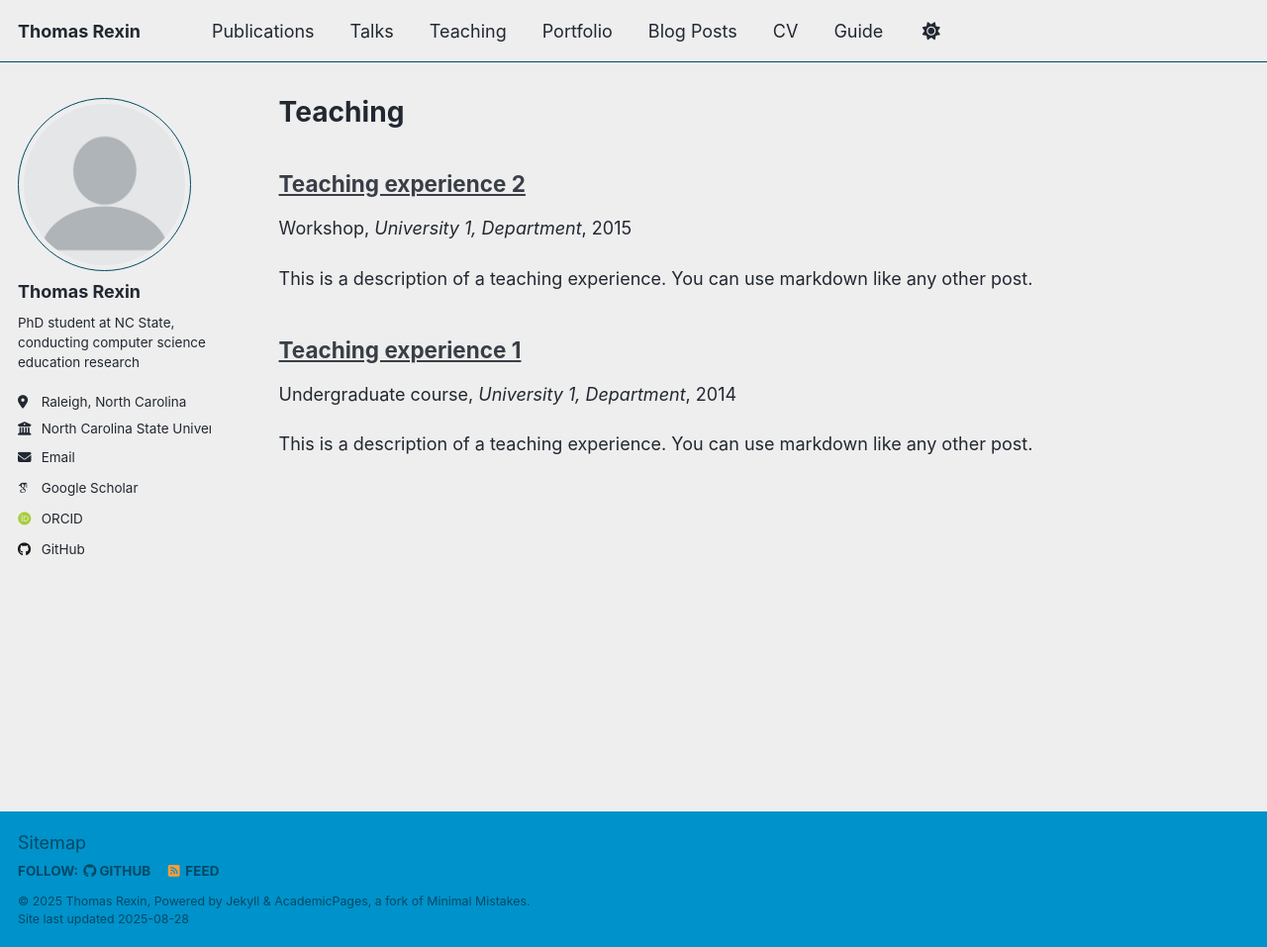
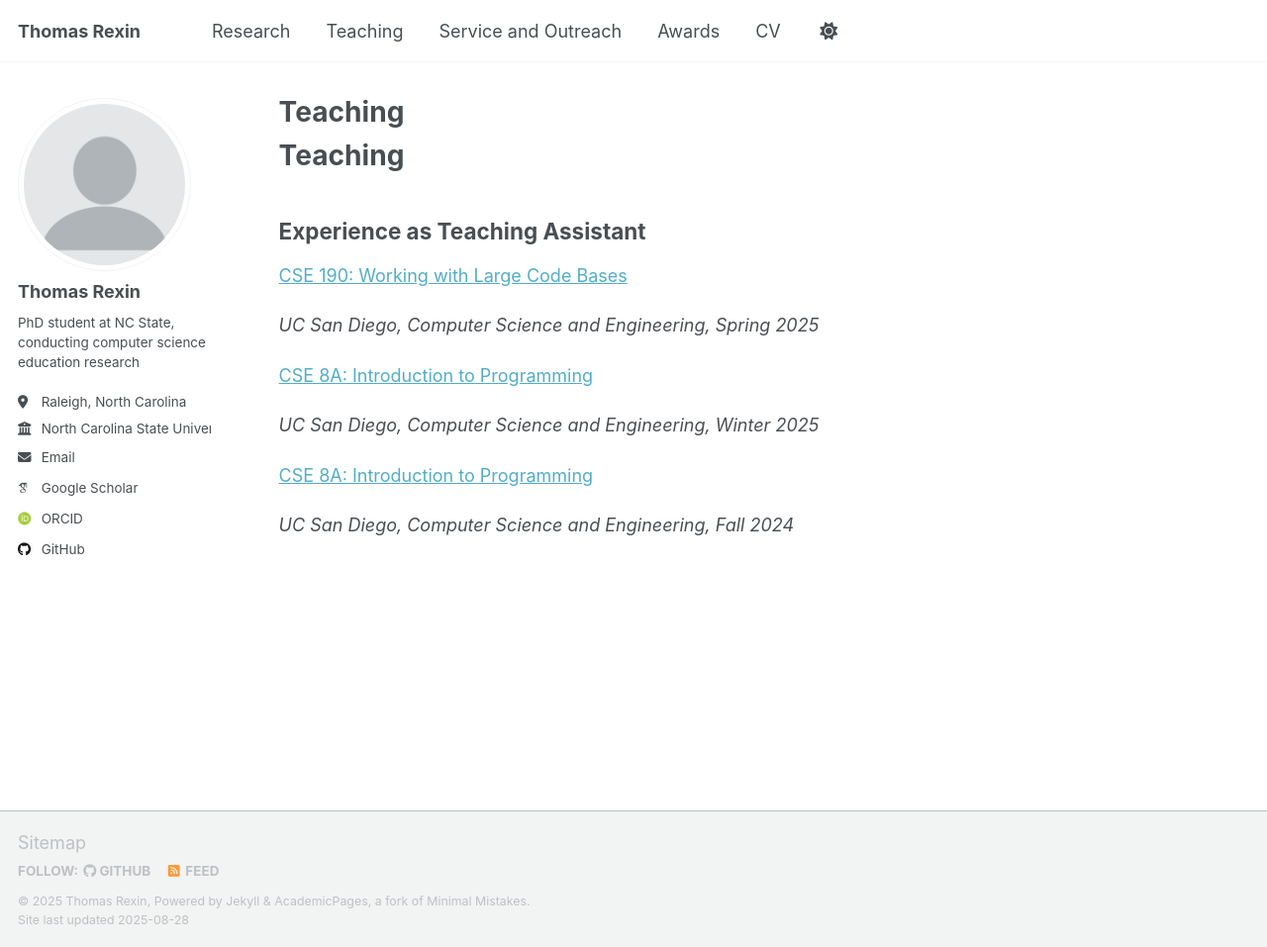
Before and after one commit to thomasrexin/thomasrexin.github.io, a Jekyll site: the page built from _pages/teaching.md, in a window 1280 px wide and 957 px high. Shown: the whole window at 99% size. Built offline with Jekyll 4.4.1, drawn with Linux system fonts in a browser that asks for light colours; some web fonts are replaced; a script that is not in the unit is left out.

Commit message:
adding updated sections

```diff
--- a/_config.yml
+++ b/_config.yml
@@ -8,7 +8,7 @@
 
 # Basic Site Settings
 locale                   : "en-US"
-site_theme               : "air" # Currently available options are "default", "air"
+site_theme               : "default" # Currently available options are "default", "air"
 title                    : "Thomas Rexin"
 title_separator          : "-"
 name                     : &name "Thomas Rexin"
--- a/_data/navigation.yml
+++ b/_data/navigation.yml
@@ -8,26 +8,17 @@
 #      Markdown formatted page while the second is generated using JSON.
 
 main:
-  - title: "Publications"
-    url: /publications/
-
-  - title: "Talks"
-    url: /talks/
+  - title: "Research"
+    url: /research/
 
   - title: "Teaching"
     url: /teaching/
 
-  - title: "Portfolio"
-    url: /portfolio/
+  - title: "Service and Outreach"
+    url: /service/
 
-  - title: "Blog Posts"
-    url: /year-archive/
+  - title: "Awards"
+    url: /awards/
 
   - title: "CV"
     url: /cv/
-
-  # - title: "CV"
-  #   url: /cv-json/
-
-  - title: "Guide"
-    url: /markdown/
--- a/_pages/cv.md
+++ b/_pages/cv.md
@@ -9,56 +9,4 @@ redirect_from:
 
 {% include base_path %}
 
-Education
-======
-* Ph.D in Version Control Theory, GitHub University, 2018 (expected)
-* M.S. in Jekyll, GitHub University, 2014
-* B.S. in GitHub, GitHub University, 2012
-
-Work experience
-======
-* Spring 2024: Academic Pages Collaborator
-  * GitHub University
-  * Duties includes: Updates and improvements to template
-  * Supervisor: The Users
-
-* Fall 2015: Research Assistant
-  * GitHub University
-  * Duties included: Merging pull requests
-  * Supervisor: Professor Hub
-
-* Summer 2015: Research Assistant
-  * GitHub University
-  * Duties included: Tagging issues
-  * Supervisor: Professor Git
-
-Skills
-======
-* Skill 1
-* Skill 2
-  * Sub-skill 2.1
-  * Sub-skill 2.2
-  * Sub-skill 2.3
-* Skill 3
-
-Publications
-======
-  <ul>{% for post in site.publications reversed %}
-    {% include archive-single-cv.html %}
-  {% endfor %}</ul>
-
-Talks
-======
-  <ul>{% for post in site.talks reversed %}
-    {% include archive-single-talk-cv.html  %}
-  {% endfor %}</ul>
-
-Teaching
-======
-  <ul>{% for post in site.teaching reversed %}
-    {% include archive-single-cv.html %}
-  {% endfor %}</ul>
-
-Service and leadership
-======
-* Currently signed in to 43 different slack teams
+<iframe src="../files/cv.pdf" width="100%" height="600px"></iframe>
--- /dev/null
+++ b/_pages/teaching.md
@@ -0,0 +1,24 @@
+---
+layout: archive
+title: "Teaching"
+permalink: /teaching/
+author_profile: true
+---
+
+{% include base_path %}
+
+# Teaching
+
+## Experience as Teaching Assistant
+
+[CSE 190: Working with Large Code Bases](../files/spring25reviews.pdf)
+
+_UC San Diego, Computer Science and Engineering, Spring 2025_
+
+[CSE 8A: Introduction to Programming](../files/winter25reviews.pdf)
+
+_UC San Diego, Computer Science and Engineering, Winter 2025_
+
+[CSE 8A: Introduction to Programming](../files/fall24reviews.pdf)
+
+_UC San Diego, Computer Science and Engineering, Fall 2024_
```
Also changed, not shown: _pages/awards.md (added, +19 -0 lines), _pages/research.md (added, +25 -0 lines), _pages/service.md (added, +14 -0 lines), 6 other files.
